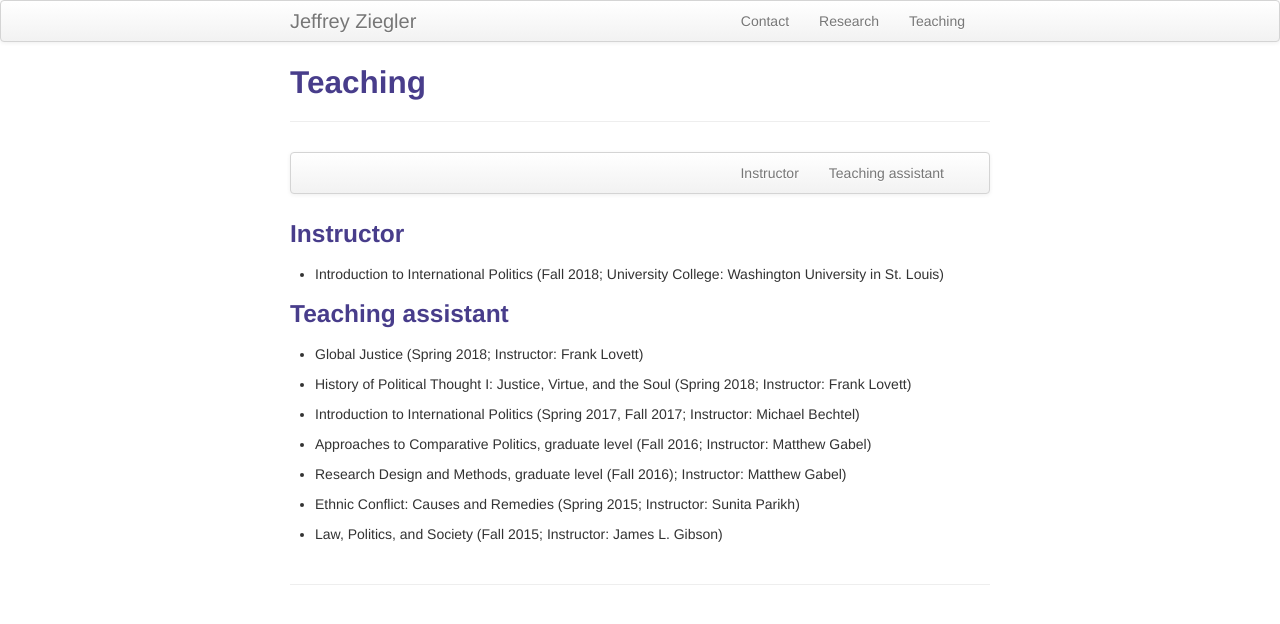
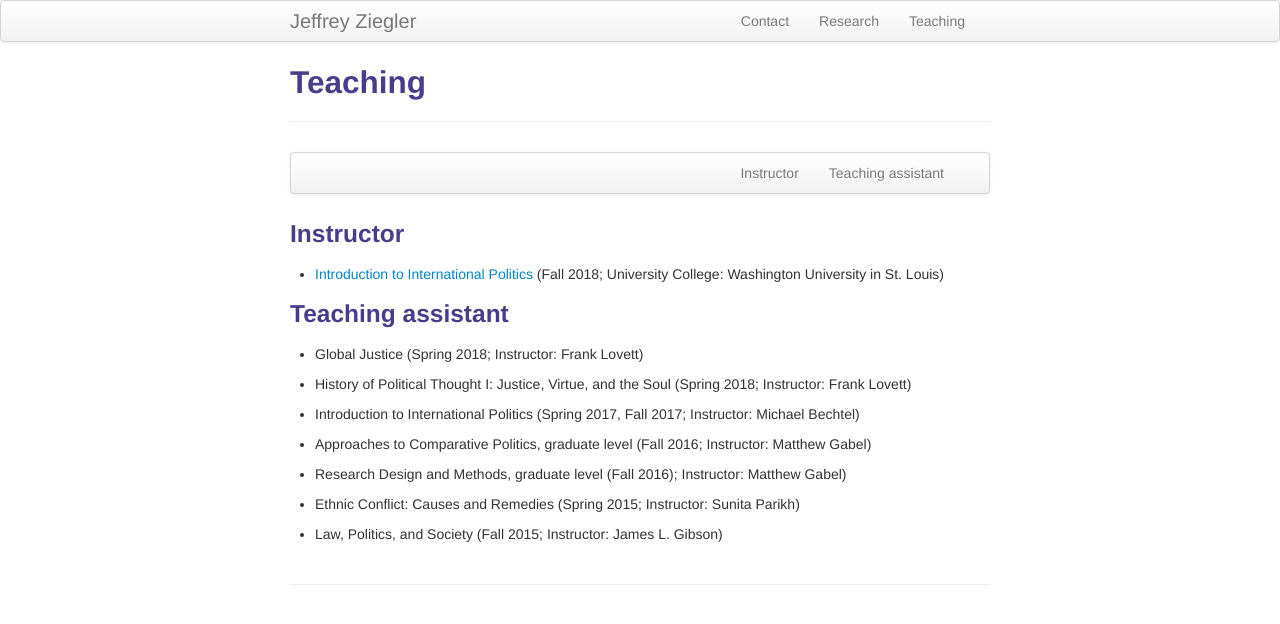
Before and after one commit to zieglerjef/zieglerjef.github.io, a Jekyll site: the page built from pages/teaching.md, in a window 1280 px wide. Shown: the top 624 px of the page. Built offline with Jekyll 4.4.1, drawn with Linux system fonts in a browser that asks for light colours.

```diff
--- a/pages/teaching.md
+++ b/pages/teaching.md
@@ -14,7 +14,7 @@ description: Jeff Ziegler's teaching
 </div>
 ### <a name="instructor"></a>Instructor
 
-- Introduction to International Politics (Fall 2018; University College: Washington University in St. Louis)
+- [Introduction to International Politics]() (Fall 2018; University College: Washington University in St. Louis)
 
 ### <a name="TA"></a>Teaching assistant
 
```
